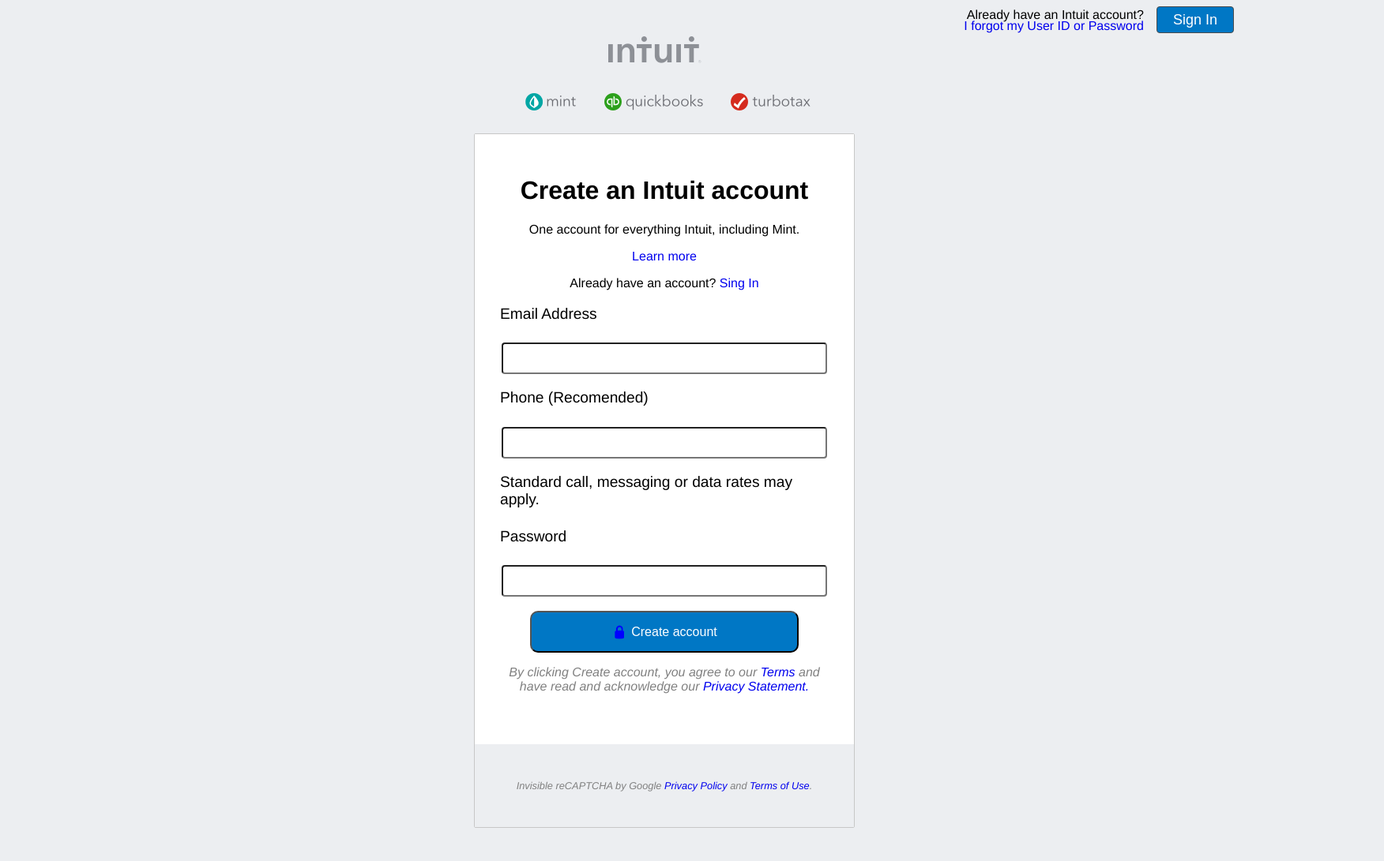
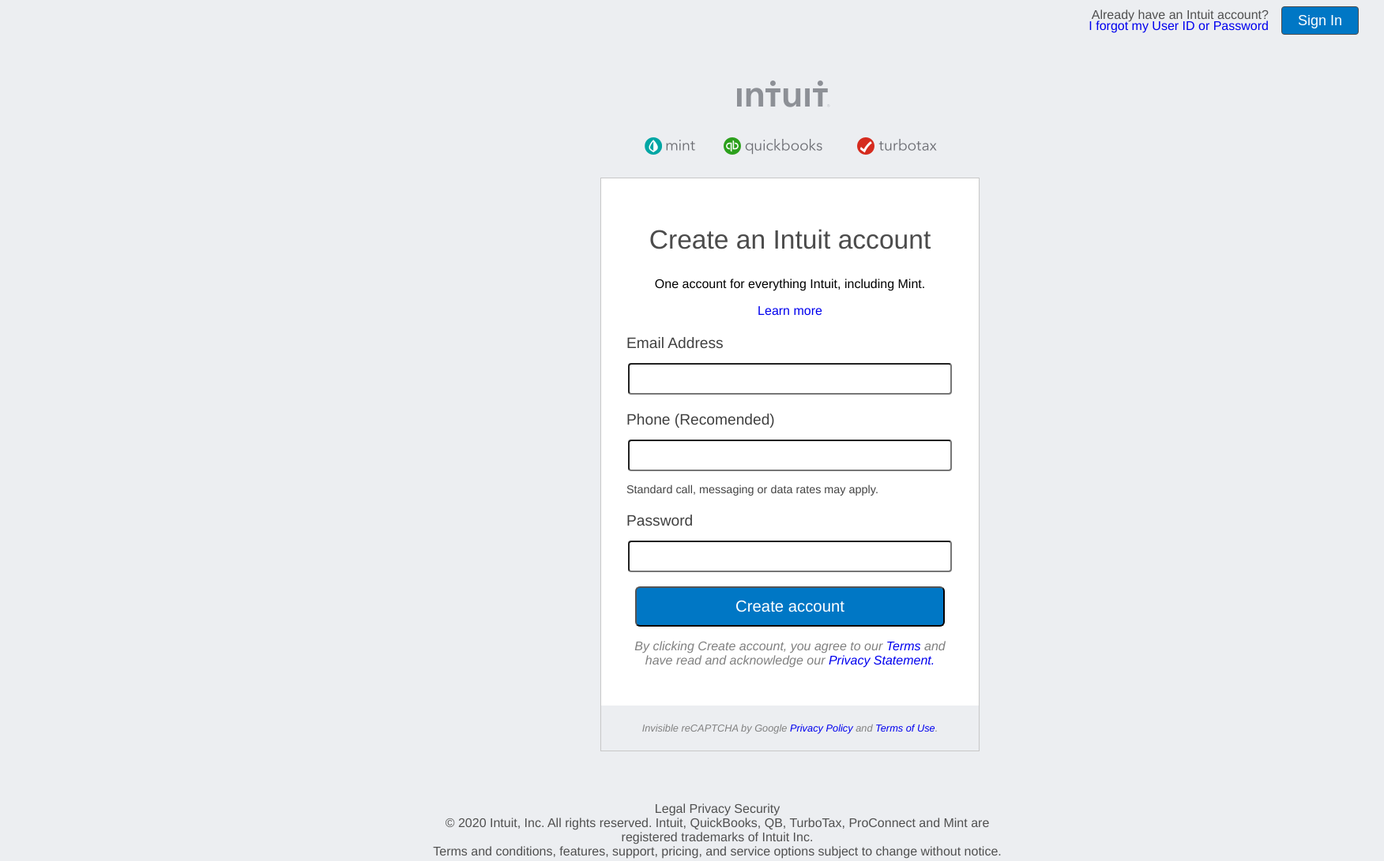
Before and after one commit to SigmaSam/Display-Input-Data, a plain HTML site: page index.html in a window 1280 px wide. Shown: the top 1091 px of the page at 79% size, 1752 px wide, since content can reach past the window. Drawn offline with Linux system fonts and the light colour scheme.

Commit message:
Fixed the issues refered in the pull request.

```diff
--- a/index.html
+++ b/index.html
@@ -13,6 +13,8 @@
     <a class="fPass" href="#">I forgot my User ID or Password </a>
     <button class="topSign" type="submit"><i class="fa fa-lg fa-lock"></i>Sign In</button>
   </nav>
+  <section class="body">
+
 
   <div class="links">
     <a class="intuitLogo"
@@ -29,14 +31,14 @@
       <h1>Create an Intuit account</h1>
       <p>One account for everything Intuit, including Mint. </p>
       <a href="https://accounts-help.lc.intuit.com/questions/1582580-creating-an-account">Learn more</a>
-      <p>Already have an account? <a
+      <!-- <p>Already have an account? <a
           href="https://accounts.intuit.com/index.html?offering_id=Intuit.ifs.mint&namespace_id=50000026&redirect_url=https%3A%2F%2Fmint.intuit.com%2Foverview.event%3Futm_medium%3Ddirect%26cta%3Dhero_sign_up_free_ProspectWeb%26ivid%3Ddfaab233-9397-47bc-a20c-ca3dd12118ee">Sing
-          In</a></p>
+          In</a></p> -->
       <p class="EPP">Email Address</p>
       <input type="email" required>
       <p class="EPP">Phone (Recomended)</p>
       <input type="tel" pattern="[0-9]{3}-[0-9]{2}-[0-9]{3}">
-      <p class="EPP">Standard call, messaging or data rates may apply.</p>
+      <p class="EPP2">Standard call, messaging or data rates may apply.</p>
       <p class="EPP">Password</p>
       <input type="password" required><br><br>
       <button class="createAccount" type="submit" name="createAccount">Create account</button>
@@ -48,9 +50,9 @@
       <p class="reCAPTCHA">Invisible reCAPTCHA by Google <a href="https://policies.google.com/privacy?hl=en">Privacy Policy</a> and <a href="https://policies.google.com/privacy?hl=en">Terms of Use</a>.</p>
     </div>
   </form>
-
+  </section>
   <footer><a href="about.intuit.com/legal/">Legal</a> <a href="https://security.intuit.com/privacy/">Privacy</a> <a href="https://security.intuit.com/">Security</a><br>
-    © 2020 Intuit, Inc. All rights reserved. Intuit, QuickBooks, QB, TurboTax, ProConnect and Mint are registered trademarks of Intuit Inc.
+    © 2020 Intuit, Inc. All rights reserved. Intuit, QuickBooks, QB, TurboTax, ProConnect and Mint are registered trademarks of Intuit Inc.<br>
     Terms and conditions, features, support, pricing, and service options subject to change without notice.</footer>
 
 </body>
--- a/style.css
+++ b/style.css
@@ -26,14 +26,21 @@
   border-radius: 4px;
   padding-left: 10px;
   color: #000000;
-  outline: none;
+  margin-top: -200px;
   font-size: 1.2em;
 }
 
+input:focus{
+border-color: blue;
+}
+
 footer {
+  position: absolute;
   text-align: center;
   text-decoration: none;
   color: #505050;
+  margin-top: 63rem;
+  margin-left: 33rem;
 }
 
 footer a {
@@ -42,6 +49,13 @@
   color: #505050;
 }
 
+h1 {
+color: #4C4C4C;
+font-weight: 400;
+line-height: 1.1;
+font-size: 2.1rem;
+font-family: "AvenirNext", Avenir, "Helvetica Neue", Helvetica, Arial, sans-serif;
+}
 
 .topSign {
   grid-column:3;
@@ -51,27 +65,27 @@
   background: #0077C5;
   color: white;
   margin-right: 2rem;
-  padding: 0 20px;
   font-size: 1.125em;
   font-weight: normal;
-  max-height: 34px;
-  box-sizing: border-box;
+  padding: 0 20px 0 20px;
+
 }
 
 .alText {
   grid-column: 2;
   grid-row: 1;
   padding-right: 1rem;
-  justify-self: end;
   margin-top: 2px;
   margin-bottom: 1rem;
+  font-family: "AvenirNext", Avenir, "Helvetica Neue", Helvetica, Arial, sans-serif;
+font-weight: normal;
+color: #505050;
 
 }
 
 .fPass{
   grid-column:2;
   grid-row: 1;
-  justify-self:end;
   padding-right: 1rem;
   padding-top: 1rem;
 }
@@ -91,7 +105,13 @@
 
 }
 
+.body {
+  margin-top: 3.5rem;
+  margin-left: 10rem;
+}
+
 .intuitLogo {
+  margin-left: 1rem;
   place-self: center;
   grid-column: 2;
   grid-row: 1;
@@ -120,45 +140,53 @@
   text-align: left;
   font-size: 1.2em;
   padding-bottom: 6px;
+  font-weight: normal;
+  color: #404040;
+  line-height: 25px;
 }
+
+.EPP2 {
+  font-size: 0.9rem;
+color: #444;
+text-align: left;
+}
+
 .signIn {
   text-align: center;
-  display: grid;
   grid-template-columns: 1;
   grid-template-rows: 2;
   grid-gap: 1rem;
-  border-radius: 2px;
-  border: 1px solid #c7c7c7;
+  border-bottom: none;
   margin-bottom: 10rem;
   margin-right: 32rem;
   margin-left:   37rem;
   min-width: 480px;
   max-width: 480px;
-
+  max-height: 10rem;
   background: #fff;
   overflow: visible;
 }
 
 .signIn > div {
+  border: 1px solid #c7c7c7;
+  border-bottom: none;
   background: #fff;
   padding: 2rem;
 }
 
 .signIn > div:last-child {
+
+  border: 1px solid #c7c7c7;
+  border-top:none;
   background-color: #ECEEF1;
-  /* padding-left: 0.75rem;
-  padding-right: 0.75rem;
-  padding-top: 0.2rem;
-  padding-bottom: 0.2rem; */
   position: relative;
   font-style:italic;
   color: grey;
   text-align:center;
+  padding-top: 0.5rem;
+  padding-bottom: 0.5rem;
 
 }
-
-
-
 
 
 .reCAPTCHA {
@@ -168,29 +196,19 @@
   background-clip: content-box;
 
 }
-.createAccount::before{
-
-  content: "\1F512";
-  text-shadow: 0 0 0 blue;
-  color: transparent;
-
-  margin-right: 5px;
-
-}
-
 
 .createAccount{
-  width: 340px;
-  padding: 15px;
   background-color: #0077c5;
   color: #fff;
-  border-radius: 10px;
-  font-size: 1em;
+  border-radius: 6px;
+  font-size: 1.27em;
+  min-width: 100px;
+  padding: 12px 125px;
+  font-family: "AvenirNext", Avenir, "Helvetica Neue", Helvetica, Arial, sans-serif;
 
 }
 
 .italicText {
-
   font-style:italic;
   color: grey;
   text-align:center;
```
